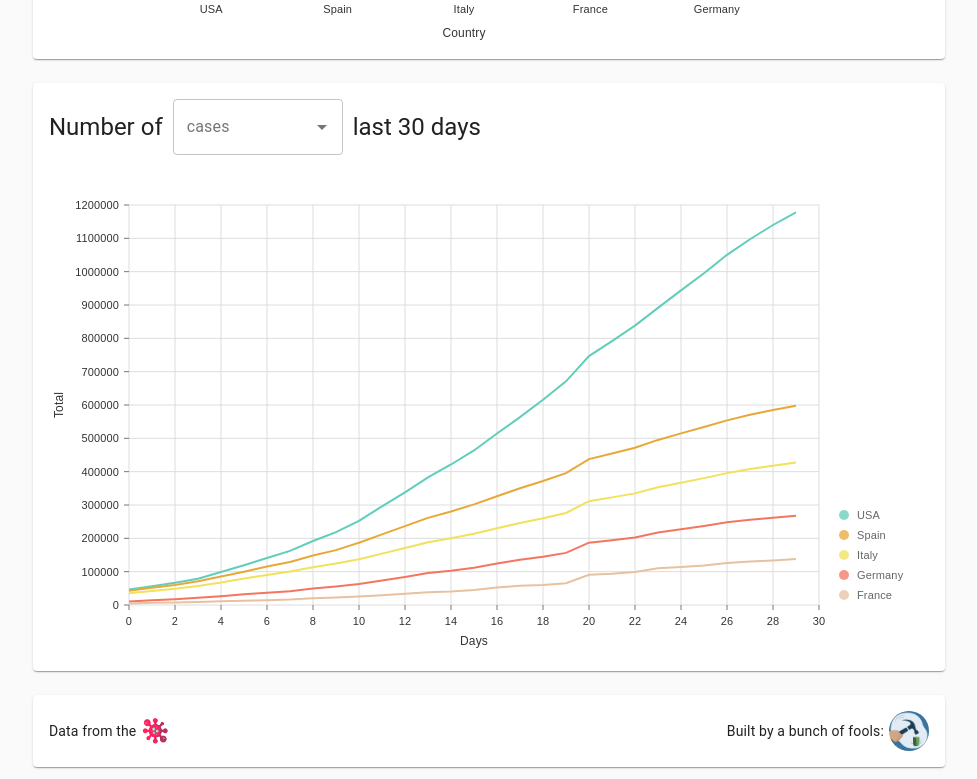
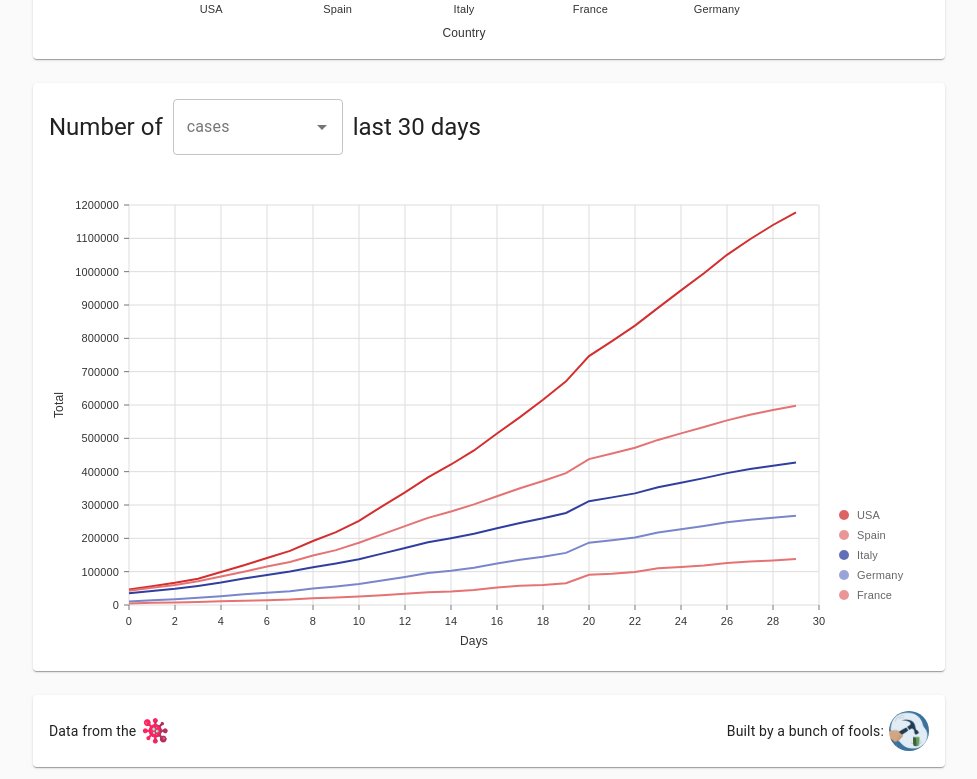
Before and after one commit to 4ools/covid-19, a React (Create React App) app: page / in a window 1280 px wide. Shown: the part 1007-1786 px from the top of the page, without its empty margins (151-1128 px from the left). Built offline with nearby package versions, Linux system fonts and the light colour scheme; what novelcovid would draw is missing.

Commit message:
a new little hook for getting the colours for the charts

```diff
--- a/src/components/summary-graph/SummaryGraph.js
+++ b/src/components/summary-graph/SummaryGraph.js
@@ -1,25 +1,13 @@
 import React from 'react';
 import { ResponsiveBar } from '@nivo/bar';
-import { useTheme } from '@material-ui/core/styles';
 import { Typography } from '@material-ui/core';
+import useColors from '../../hooks/useColors';
 
 const SummaryGraph = ({ figures }) => {
-  const theme = useTheme();
+  const keys = figures[0] ? Object.keys(figures[0]) : [];
+  const colors = useColors();
+  const getColor = (item) => colors[item.id];
 
-  const keys = figures[0] ? Object.keys(figures[0]) : [];
-
-  // colours for the char
-  const colors = {
-    todayCases: theme.palette.primary.light,
-    cases: theme.palette.primary.dark,
-    todayDeaths: theme.palette.error.light,
-    deaths: theme.palette.error.dark,
-    critical: theme.palette.success.light,
-    recovered: theme.palette.success.dark,
-    active: theme.palette.error.light,
-  };
-
-  const getColor = (bar) => colors[bar.id];
   return figures[0] ? (
     <>
       <Typography variant="h5">Highest Country Totals</Typography>
@@ -31,7 +19,6 @@ const SummaryGraph = ({ figures }) => {
           margin={{ top: 50, right: 130, bottom: 50, left: 80 }}
           padding={0.3}
           colors={getColor}
-          // colors={{ scheme: 'nivo' }}
           borderColor={{ from: 'color', modifiers: [['darker', 1.6]] }}
           axisTop={null}
           axisRight={null}
--- a/src/components/time-series-graph/TimeSeriesGraph.js
+++ b/src/components/time-series-graph/TimeSeriesGraph.js
@@ -2,8 +2,20 @@ import React from 'react';
 import { ResponsiveLine } from '@nivo/line';
 import { Typography } from '@material-ui/core';
 import TypePicker from '../type-picker/TypePicker';
+import useColors from '../../hooks/useColors';
 
 const CoronaTimeSeries = ({ data, pickType }) => {
+  const colors = useColors();
+  const colorKeys = Object.keys(colors);
+  let index = 0;
+  const getColor = () => {
+    index += 1;
+    if (!colors[colorKeys[index]]) {
+      index = 0;
+    }
+    return colors[colorKeys[index]];
+  };
+
   return data ? (
     <>
       <Typography
@@ -44,7 +56,7 @@ const CoronaTimeSeries = ({ data, pickType }) => {
             legendOffset: -70,
             legendPosition: 'middle',
           }}
-          colors={{ scheme: 'nivo' }}
+          colors={getColor}
           pointSize={5}
           pointColor={{ theme: 'background' }}
           pointBorderWidth={2}
--- /dev/null
+++ b/src/hooks/useColors.js
@@ -0,0 +1,17 @@
+import { useTheme } from '@material-ui/core/styles';
+
+export default function useColors() {
+  const theme = useTheme();
+
+  // colours that we use in various places for the theme
+  const colors = {
+    todayCases: theme.palette.primary.light,
+    cases: theme.palette.primary.dark,
+    todayDeaths: theme.palette.error.light,
+    deaths: theme.palette.error.dark,
+    critical: theme.palette.success.light,
+    recovered: theme.palette.success.dark,
+    active: theme.palette.error.light,
+  };
+  return colors;
+}
```
